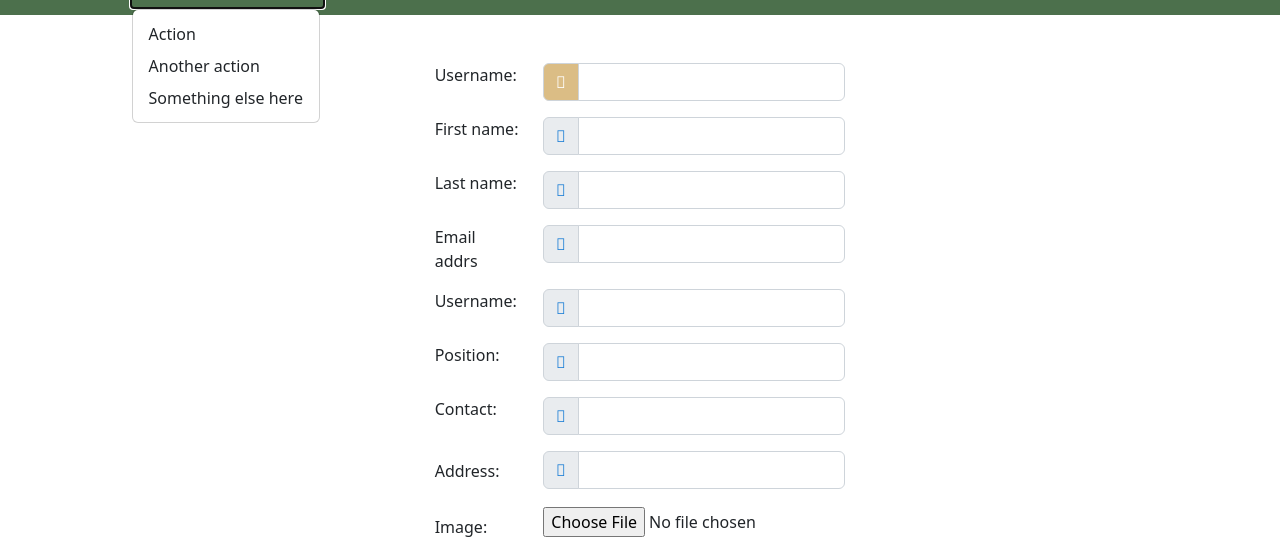
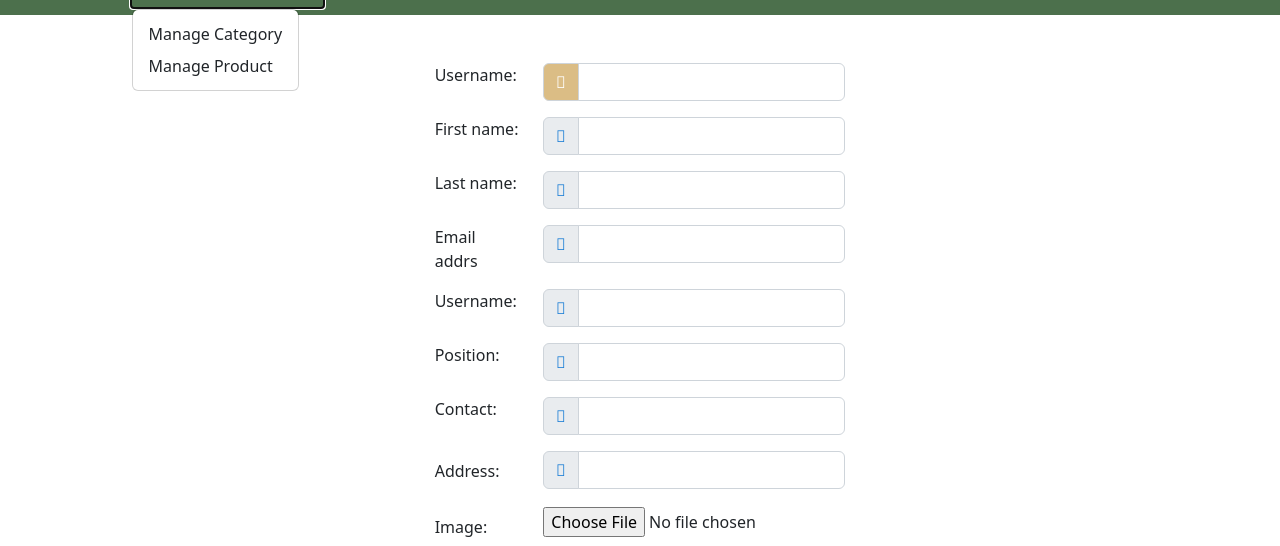
Before and after one commit to DamaMichaelYohanna/poultry-management-system, a Django app: page /account/add in a window 1280 px wide, after a click on "Product Management". Shown: the part 41-587 px from the top of the page. Run offline with Django 4.2, Linux system fonts and the light colour scheme; a user stored in the database is signed in.

Commit message:
update base file

```diff
--- a/main/template/base.html
+++ b/main/template/base.html
@@ -53,11 +53,8 @@
                   >Product Management</a
                 >
                 <ul class="dropdown-menu" aria-labelledby="dropdown09">
-                  <li><a class="dropdown-item" href="#">Action</a></li>
-                  <li><a class="dropdown-item" href="#">Another action</a></li>
-                  <li>
-                    <a class="dropdown-item" href="#">Something else here</a>
-                  </li>
+                  <li><a class="dropdown-item" href="#">Manage Category</a></li>
+                  <li><a class="dropdown-item" href="#">Manage Product</a></li>
                 </ul>
               </li>
               <li class="nav-item">
@@ -77,7 +74,7 @@
                 >
               </li>
               <li class="nav-item">
-                <a class="nav-link" href="#">Invoices</a>
+                <a class="nav-link" href="/invoice/all">Invoices</a>
               </li>
               <li class="nav-item dropdown">
                 <a
```
